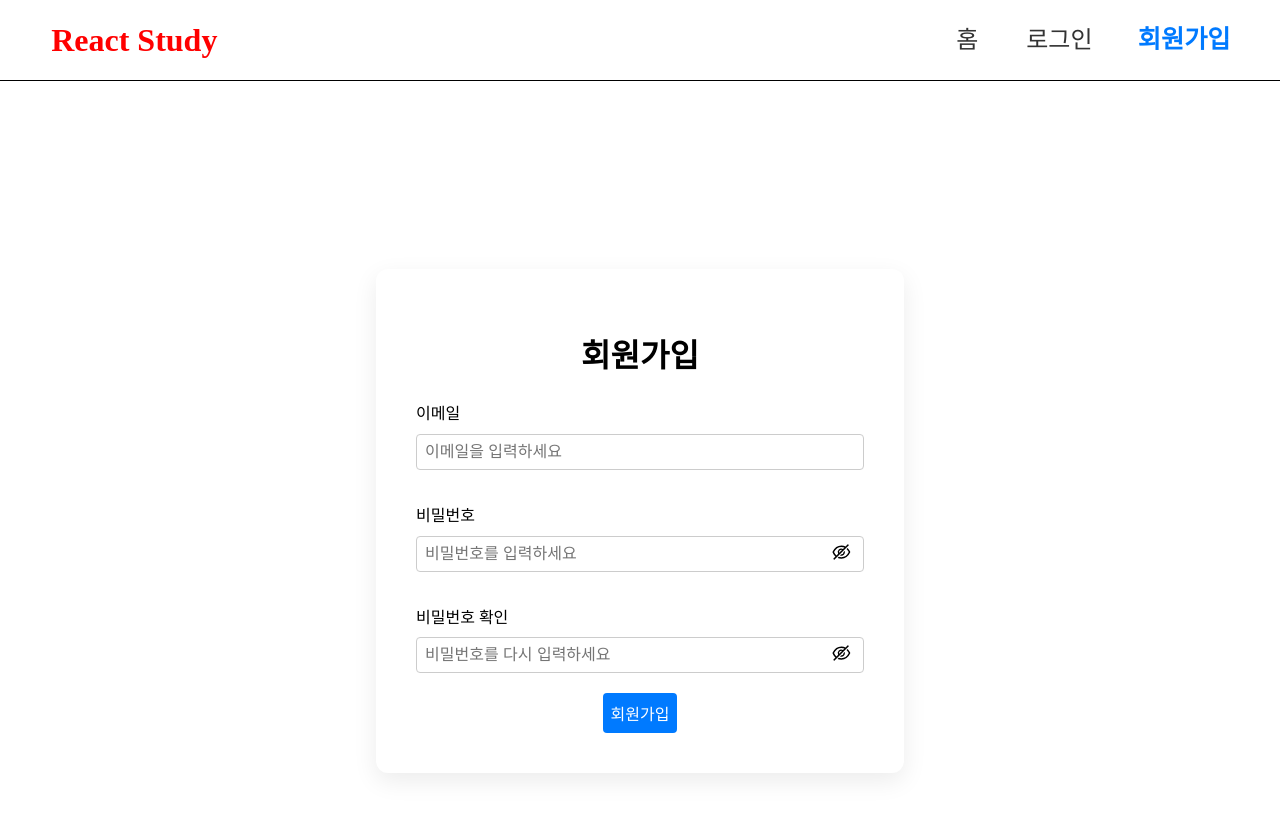
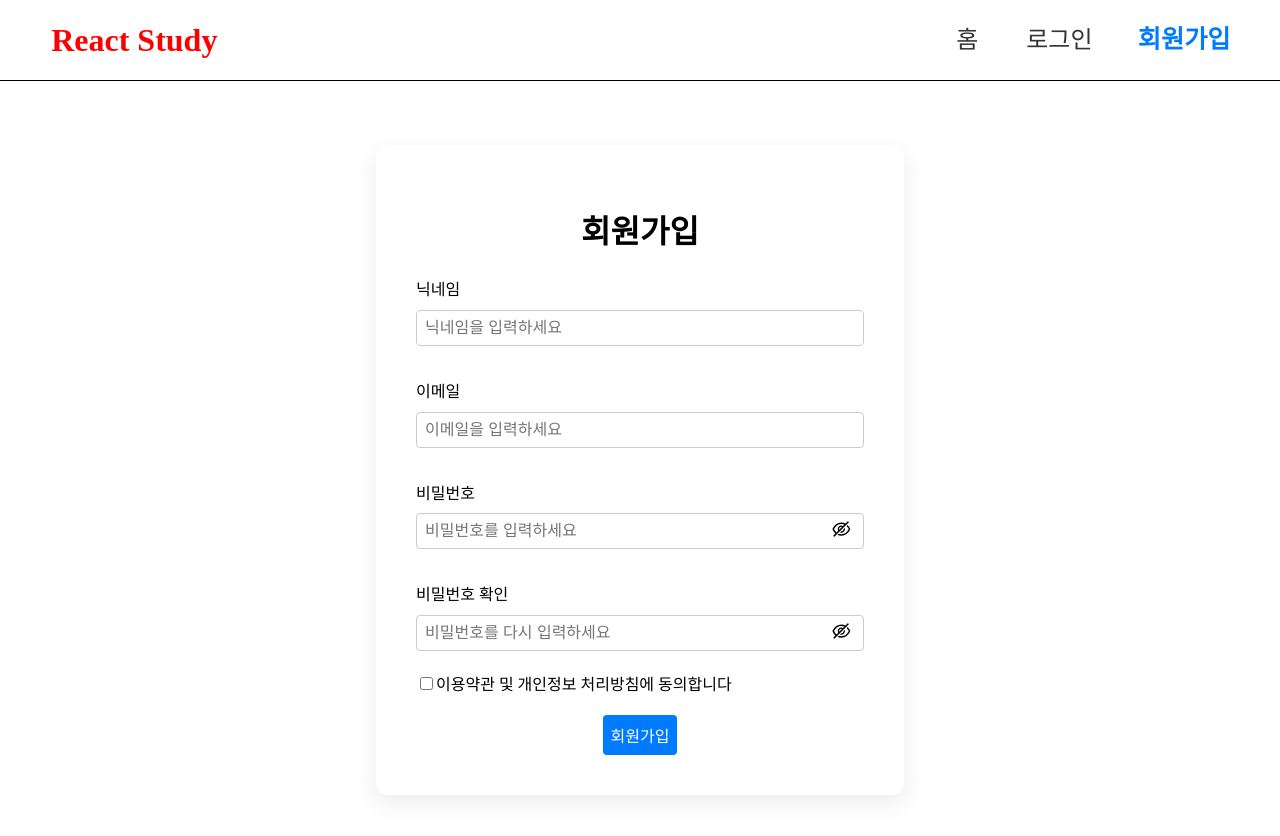
Before and after one commit to psh1124/React-Study, a React (Vite) app: page /signup in a window 1280 px wide. Shown: the top 836 px of the page. Built offline with nearby package versions, Linux system fonts and the light colour scheme.

Commit message:
feat: 회원가입 폼 상태 관리 및 입력값 검증 추가

```diff
--- a/src/pages/signup/Signup.tsx
+++ b/src/pages/signup/Signup.tsx
@@ -3,12 +3,19 @@ import AuthLayout from "../../components/AuthLayout/AuthLayout";
 import AuthCard from "../../components/AuthCard/AuthCard";
 import SignupForm from "./SignupForm";
 import './Signup.css'
+import { useEffect } from "react";
 
 function Signup() {
+  useEffect(() => {
+    document.body.style.overflow = "hidden";
+    return () => {
+      document.body.style.overflow = "auto";
+    }
+  }, [])
   return (
     <div className="signup-page">
       <Container>
-        <AuthLayout align="center" variant="signup">
+        <AuthLayout variant="signup">
           <AuthCard>
             <h1 className="signup-title">회원가입</h1>
             <SignupForm />
--- a/src/pages/signup/SignupForm.tsx
+++ b/src/pages/signup/SignupForm.tsx
@@ -5,6 +5,8 @@ import {
   getEmailError,
   getPasswordError,
   getPasswordConfirmError,
+  getNicknameError,
+  getTermsError,
 } from "../../hooks/useAuthValidation";
 import "./SignupForm.css";
 import { IoIosWarning } from "react-icons/io";
@@ -22,6 +24,22 @@ function SignupForm() {
 
   const [showPassword, setShowPassword] = useState(false);
   const [showPasswordConfirm, setShowPasswordConfirm] = useState(false);
+
+  const [nickname, setNickname] = useState("");
+  const [nicknameTouched, setNicknameTouched] = useState(false);
+
+  const [agreeTerms, setAgreeTerms] = useState(false);
+  const [termsTouched, setTermsTouched] = useState(false);
+
+  const signupData = {
+    nickname,
+    email,
+    password,
+    passwordConfirm,
+    agreeTerms,
+  };
+
+
   const navigate = useNavigate();
 
   const emailError = getEmailError(email, emailTouched);
@@ -32,15 +50,24 @@ function SignupForm() {
     passwordConfirmTouched,
   );
 
-  const isFormValid = !emailError && !passwordError && !passwordConfirmError;
+  const nicknameError = getNicknameError(nickname, nicknameTouched);
+  const termsError = getTermsError(agreeTerms, termsTouched);
+
+  const isFormValid =
+    !emailError &&
+    !passwordError &&
+    !passwordConfirmError &&
+    !nicknameError &&
+    !termsError;
+
 
   const handleSubmit = (e: React.FormEvent) => {
     e.preventDefault();
-    console.log("signup data:", { email, password });
+    console.log("signup data:", signupData);
 
     //추후 백엔드 로직 추가
 
-    alert(`${email}님 환영합니다!`);
+    alert(`${nickname}님 정상적으로 회원가입 처리 되었습니다.`);
     navigate("../login");
   };
 
@@ -48,13 +75,33 @@ function SignupForm() {
     <form onSubmit={handleSubmit} className="signup-form">
       <div className="signup-form__fields">
         <div className="signup-form__field">
+          <label htmlFor="nickname">닉네임</label>
+          <InputField
+            id="nickname"
+            name="nickname"
+            className="nickname-input"
+            type="text"
+            autoComplete="username"
+            placeholder="닉네임을 입력하세요"
+            value={nickname}
+            onChange={(e) => setNickname(e.target.value)}
+            onBlur={() => setNicknameTouched(true)}
+          />
+          {nicknameError && (
+            <p className="error">
+              <IoIosWarning /> {nicknameError}
+            </p>
+          )}
+        </div>
+
+        <div className="signup-form__field">
           <label htmlFor="email">이메일</label>
           <InputField
             id="email"
             name="email"
             className="email-input"
             type="email"
-            autocomplete="email"
+            autoComplete="email"
             placeholder="이메일을 입력하세요"
             value={email}
             onChange={(e) => setEmail(e.target.value)}
@@ -77,7 +124,7 @@ function SignupForm() {
               type={showPassword ? "text" : "password"}
               placeholder="비밀번호를 입력하세요"
               value={password}
-              autocomplete="current-password"
+              autoComplete="current-password"
               onChange={(e) => setPassword(e.target.value)}
               onBlur={() => setPasswordTouched(true)}
             />
@@ -99,7 +146,6 @@ function SignupForm() {
 
         <div className="signup-form__field">
           <label htmlFor="passwordConfirm">비밀번호 확인</label>
-
           <div className="password-wrapper">
             <InputField
               id="passwordConfirm"
@@ -107,7 +153,7 @@ function SignupForm() {
               className="password-input"
               type={showPasswordConfirm ? "text" : "password"}
               placeholder="비밀번호를 다시 입력하세요"
-              autocomplete="current-password"
+              autoComplete="current-password"
               value={passwordConfirm}
               onChange={(e) => setPasswordConfirm(e.target.value)}
               onBlur={() => setPasswordConfirmTouched(true)}
@@ -135,6 +181,26 @@ function SignupForm() {
         </div>
       </div>
 
+      <div className="signup-form__field">
+        <label className="terms-checkbox">
+          <input
+            type="checkbox"
+            checked={agreeTerms}
+            onChange={(e) => {
+              setAgreeTerms(e.target.checked)
+              setTermsTouched(true)
+            }}
+          />
+          <span>이용약관 및 개인정보 처리방침에 동의합니다</span>
+        </label>
+
+        {termsError && (
+          <p className="error">
+            <IoIosWarning /> {termsError}
+          </p>
+        )}
+      </div>
+
       <div className="signup-form__actions">
         <Button type="submit" disabled={!isFormValid}>
           회원가입
```
